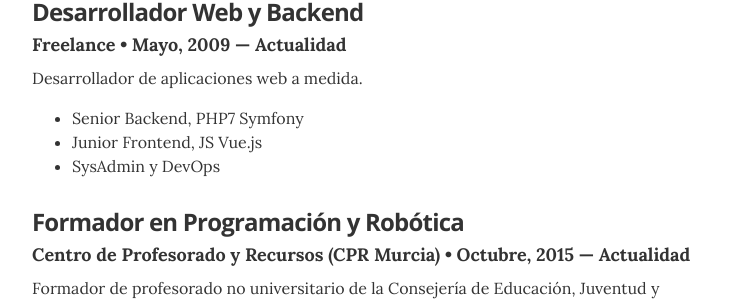
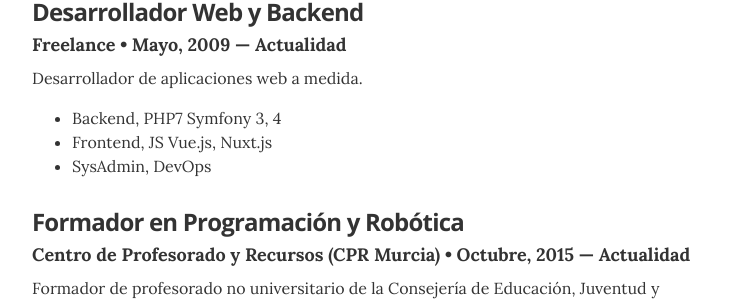
Before and after one commit to migueabellan/migueabellan.github.io, a Jekyll site: the page built from index.html, in a window 1280 px wide and 900 px high, scrolled down 437 px. Shown: the part 152-453 px from the top of the window, without its empty margins (268-1011 px from the left). Built offline with Jekyll 4.4.1, drawn with Linux system fonts in a browser that asks for light colours.

Commit message:
Update experience.yml

```diff
--- a/_data/experience.yml
+++ b/_data/experience.yml
@@ -1,7 +1,7 @@
 - company: Desarrollador Web y Backend
   position: Freelance
   duration: Mayo, 2009 &mdash; Actualidad
-  summary: Desarrollador de aplicaciones web a medida. <ul class="resume-item-list"><li>Senior Backend, PHP7 Symfony</li><li>Junior Frontend, JS Vue.js</li><li>SysAdmin y DevOps</li></ul>
+  summary: Desarrollador de aplicaciones web a medida. <ul class="resume-item-list"><li>Backend, PHP7 Symfony 3, 4</li><li>Frontend, JS Vue.js, Nuxt.js</li><li>SysAdmin, DevOps</li></ul>
 
 - company: Formador en Programación y Robótica
   position: Centro de Profesorado y Recursos (CPR Murcia)
```
